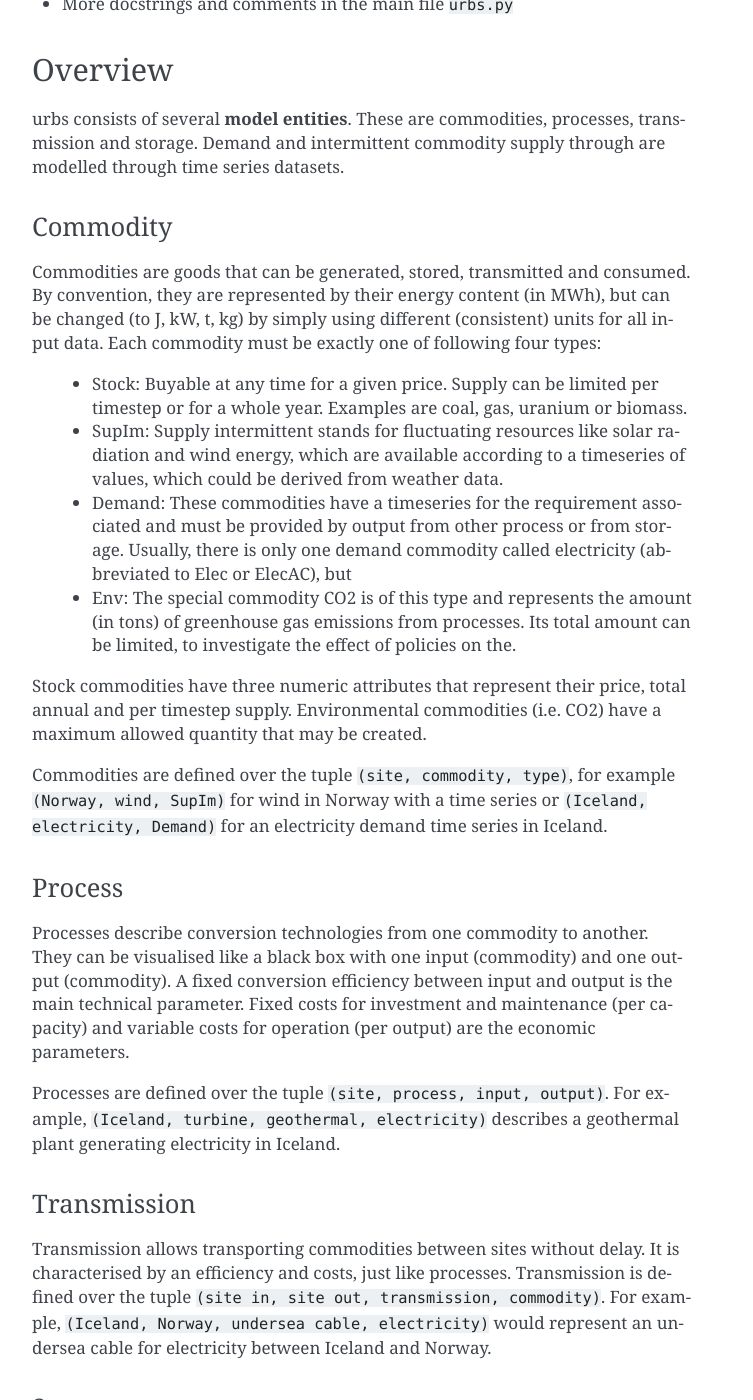
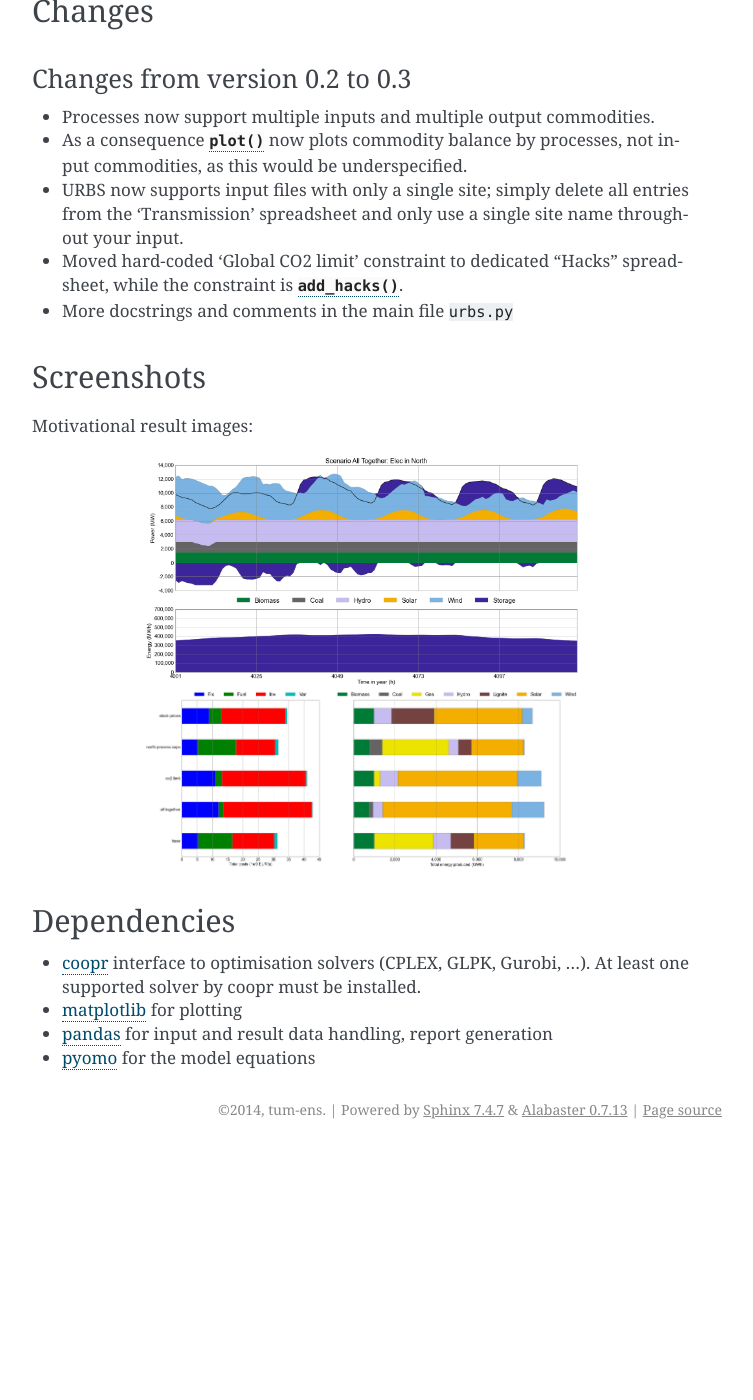
Before and after one commit to tum-ens/urbs, a Sphinx documentation site: the page built from doc/index.rst, in a window 1280 px wide and 1400 px high, scrolled down 939 px. Shown: the whole window, without its empty margins (388-1141 px from the left). Built offline with Sphinx 7.4.7, drawn with Linux system fonts in a browser that asks for light colours; after the commit the page ends 2088 px from its top, so only the background shows below that; some of the changed text lies outside the part shown.

Commit message:
doc: split overview to own file; start workflow.rst

```diff
--- a/doc/index.rst
+++ b/doc/index.rst
@@ -47,118 +68,6 @@
   spreadsheet, while the constraint is :func:`add_hacks`.
 * More docstrings and comments in the main file ``urbs.py``
 
-Overview
---------
-
-urbs consists of several **model entities**. These are commodities, processes,
-transmission and storage. Demand and intermittent commodity supply through are
-modelled through time series datasets.
-
-Commodity
-^^^^^^^^^
-
-Commodities are goods that can be generated, stored, transmitted and consumed.
-By convention, they are represented by their energy content (in MWh), but can
-be changed (to J, kW, t, kg) by simply using different (consistent) units for
-all input data. Each commodity must be exactly one of following four types:
-
-  * Stock: Buyable at any time for a given price. Supply can be limited
-    per timestep or for a whole year. Examples are coal, gas, uranium
-    or biomass.
-  * SupIm: Supply intermittent stands for fluctuating resources like
-    solar radiation and wind energy, which are available according to
-    a timeseries of values, which could be derived from weather data.
-  * Demand: These commodities have a timeseries for the requirement
-    associated and must be provided by output from other process or
-    from storage. Usually, there is only one demand commodity called
-    electricity (abbreviated to Elec or ElecAC), but
-  * Env: The special commodity CO2 is of this type and represents the
-    amount (in tons) of greenhouse gas emissions from processes. Its
-    total amount can be limited, to investigate the effect of policies
-    on the.
-
-Stock commodities have three numeric attributes that represent their price,
-total annual and per timestep supply. Environmental commodities (i.e. CO2) have
-a maximum allowed quantity that may be created.
-
-Commodities are defined over the tuple ``(site, commodity, type)``, for example
-``(Norway, wind, SupIm)`` for wind in Norway with a time series or
-``(Iceland, electricity, Demand)`` for an electricity demand time series in
-Iceland.
-
-Process
-^^^^^^^
-Processes describe conversion technologies from one commodity to another. They
-can be visualised like a black box with one input (commodity) and one output
-(commodity). A fixed conversion efficiency between input and output is the main
-technical parameter. Fixed costs for investment and maintenance (per capacity)
-and variable costs for operation (per output) are the economic parameters.
-
-Processes are defined over the tuple ``(site, process, input, output)``. For
-example, ``(Iceland, turbine, geothermal, electricity)`` describes a geothermal
-plant generating electricity in Iceland.
-
-
-Transmission
-^^^^^^^^^^^^
-Transmission allows transporting commodities between sites without delay. It is
-characterised by an efficiency and costs, just like processes. Transmission is
-defined over the tuple ``(site in, site out, transmission, commodity)``. For
-example, ``(Iceland, Norway, undersea cable, electricity)`` would represent an
-undersea cable for electricity between Iceland and Norway.
-
-Storage
-^^^^^^^
-Storage describes the possibility to deposit a deliberate amount of energy in
-form of one commodity at one time step, and later retrieving it. Efficiencies
-for charging/discharging depict losses during input/output. A self-discharge
-term is **not** included at the moment, but could be added trivially (one
-column, one modification of the storage state equation). Storage is
-characterised by capcities both for energy content (in MWh) and
-charge/discharge power (in MW). Both capacities have independent sets of
-investment, fixed and variable cost parameters to allow for a very flexible
-parametrization of various storage technologies from batteries to hot water
-tanks.
-
-Storage is defined over the tuple ``(site, storage, stored commodity)``. For
-example, ``(Norway, pump storage, electricity)`` represents a pump storage
-power plant in Norway that can store and retrieve energy in form of
-electricity.
-
-
-Timeseries
-^^^^^^^^^^
-
-Demand
-""""""
-Each combination of site and demand commodity may have one timeseries,
-describing the (average) power demand (MWh/h) per timestep. They are a crucial
-input parameter, as the whole optimisation aims to satisfy these demands with
-minimal costs from the given technologies (process, storage, transmission).
-
-Intermittent Supply
-"""""""""""""""""""
-Each combination ``(site, supim commodity)`` must be supplied with one
-timeseries, normalised to a maximum value of 1 relative to the installed
-capacity of a process using this commodity as input. For eample, a wind power
-timeseries should reach value 1, when the wind speed exceeds the modelled wind
-turbine's design wind speed is exceeded. This implies that any non-linear
-behaviour of intermittent processes can already be incorporated while preparing
-this timeseries.
-
-
-Contents
---------
-
-This documentation contains the following pages:
-
-.. toctree::
-   :maxdepth: 2
-
-   tutorial
-   report
-   api
-
 
 Screenshots
 -----------
```
Also changed, not shown: other parts of doc/index.rst (+21 -0 lines), doc/overview.rst (added, +98 -0 lines), doc/workflow.rst (added, +75 -0 lines).
